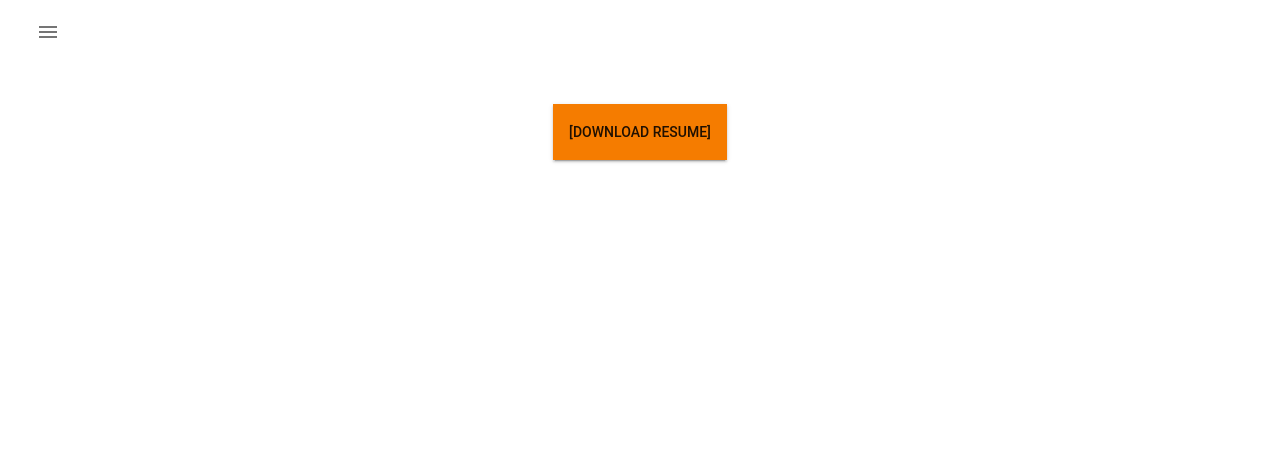
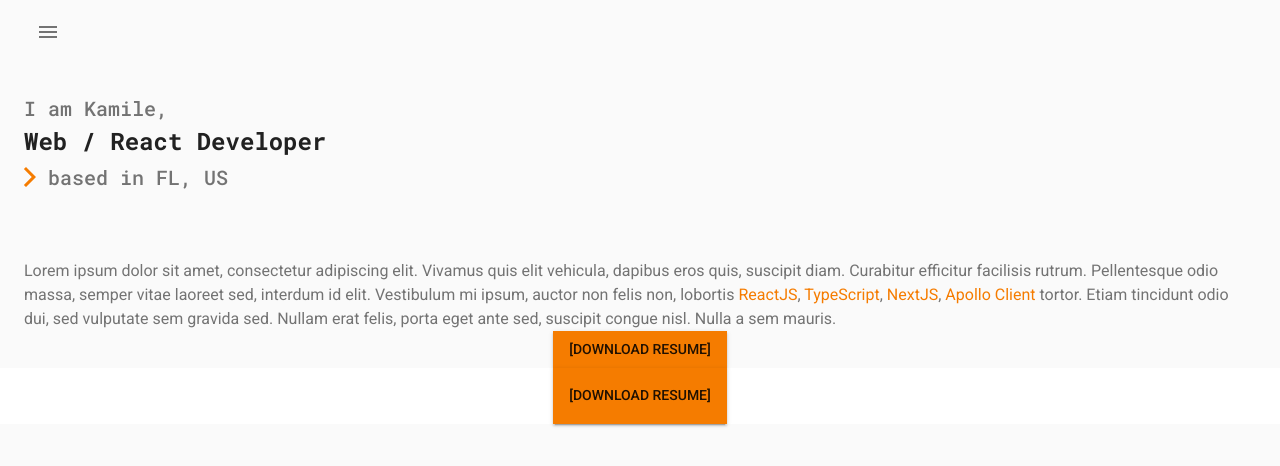
Before and after one commit to fufukha/my-portfolio, a Next.js app: page / in a window 1280 px wide. Shown: the top 466 px of the page. Built offline with nearby package versions, Linux system fonts and the light colour scheme.

Commit message:
fix material-ui & ssr

```diff
--- a/pages/_app.js
+++ /dev/null
@@ -1,15 +0,0 @@
-import { ThemeProvider } from '@material-ui/styles'
-import Layout from '../components/Layout'
-import theme from '../theme'
-
-const MyApp = ({ Component, pageProps }) => {
-  return (
-    <ThemeProvider theme={theme}>
-      <Layout>
-        <Component {...pageProps} />
-      </Layout>
-    </ThemeProvider>
-  )
-}
-
-export default MyApp
--- /dev/null
+++ b/pages/_app.tsx
@@ -0,0 +1,27 @@
+import { useEffect } from 'react'
+import { CssBaseline } from '@material-ui/core'
+import { ThemeProvider } from '@material-ui/styles'
+import Layout from '../components/Layout'
+import theme from '../theme'
+import { AppProps } from 'next/app'
+
+const MyApp = ({ Component, pageProps }: AppProps) => {
+  useEffect(() => {
+    // Remove the server-side injected CSS.
+    const jssStyles = document.querySelector('#jss-server-side')
+    if (jssStyles) {
+      jssStyles!.parentElement!.removeChild(jssStyles)!
+    }
+  }, [])
+
+  return (
+    <ThemeProvider theme={theme}>
+      <CssBaseline />
+      <Layout>
+        <Component {...pageProps} />
+      </Layout>
+    </ThemeProvider>
+  )
+}
+
+export default MyApp
--- /dev/null
+++ b/pages/_document.tsx
@@ -0,0 +1,68 @@
+import React from 'react';
+import Document, { Html, Head, Main, NextScript } from 'next/document';
+import { ServerStyleSheets } from '@material-ui/core/styles';
+import theme from '../theme';
+
+export default class MyDocument extends Document {
+  render() {
+    return (
+      <Html lang="en">
+        <Head>
+          {/* PWA primary color */}
+          <meta name="theme-color" content={theme.palette.primary.main} />
+          <link
+            rel="stylesheet"
+            href="https://fonts.googleapis.com/css?family=Roboto:300,400,500,700&display=swap"
+          />
+        </Head>
+        <body>
+          <Main />
+          <NextScript />
+        </body>
+      </Html>
+    );
+  }
+}
+
+// `getInitialProps` belongs to `_document` (instead of `_app`),
+// it's compatible with server-side generation (SSG).
+MyDocument.getInitialProps = async (ctx) => {
+  // Resolution order
+  //
+  // On the server:
+  // 1. app.getInitialProps
+  // 2. page.getInitialProps
+  // 3. document.getInitialProps
+  // 4. app.render
+  // 5. page.render
+  // 6. document.render
+  //
+  // On the server with error:
+  // 1. document.getInitialProps
+  // 2. app.render
+  // 3. page.render
+  // 4. document.render
+  //
+  // On the client
+  // 1. app.getInitialProps
+  // 2. page.getInitialProps
+  // 3. app.render
+  // 4. page.render
+
+  // Render app and page and get the context of the page with collected side effects.
+  const sheets = new ServerStyleSheets();
+  const originalRenderPage = ctx.renderPage;
+
+  ctx.renderPage = () =>
+    originalRenderPage({
+      enhanceApp: (App) => (props) => sheets.collect(<App {...props} />),
+    });
+
+  const initialProps = await Document.getInitialProps(ctx);
+
+  return {
+    ...initialProps,
+    // Styles fragment is rendered after the app and page rendering finish.
+    styles: [...React.Children.toArray(initialProps.styles), sheets.getStyleElement()],
+  };
+};
--- a/pages/index.js
+++ /dev/null
@@ -1,6 +0,0 @@
-export default function Home() {
-  return (
-    <div>
-    </div>
-  )
-}
--- /dev/null
+++ b/pages/index.tsx
@@ -0,0 +1,89 @@
+import { Button, Grid, makeStyles, Typography } from '@material-ui/core'
+import ArrowForwardIosIcon from '@material-ui/icons/ArrowForwardIos'
+
+const useStyles = makeStyles(({ palette }) => ({
+  section: {
+    height: '100%',
+    '& > header': {
+      marginBottom: '35px',
+    },
+  },
+  location: {
+    display: 'flex',
+    marginTop: '10px',
+    '& svg': {
+      transform: 'translateX(-6px)',
+    },
+  },
+  article: {
+    display: 'flex',
+    flexDirection: 'column',
+    justifyContent: 'space-between',
+    alignItems: 'center',
+    flex: 1,
+    marginTop: '35px',
+    '& p > span': {
+      color: palette.primary.main,
+    },
+    '& > button': {
+      width: '174px',
+    }
+  },
+}))
+
+export default function Home() {
+  const classes = useStyles()
+
+  return (
+    <Grid
+      className={classes.section}
+      container
+      component='section'
+      direction='column'
+    >
+      <Grid item component='header'>
+        <Typography
+          component='h1'
+          variant='h2'
+          color='textSecondary'
+          gutterBottom
+        >
+          I am Kamile,
+        </Typography>
+        <Typography component='h2' variant='h1' gutterBottom>
+          Web / React Developer
+        </Typography>
+        <div className={classes.location}>
+          <ArrowForwardIosIcon color='primary' />
+          <Typography component='h3' variant='h2' color='textSecondary'>
+            based in FL, US
+          </Typography>
+        </div>
+      </Grid>
+      <Grid
+      className={classes.article}
+        item
+        container
+        component='article'
+        direction='row'
+        justify='space-between'
+      >
+
+          <Typography variant='body1' color='textSecondary'>
+            Lorem ipsum dolor sit amet, consectetur adipiscing elit. Vivamus
+            quis elit vehicula, dapibus eros quis, suscipit diam. Curabitur
+            efficitur facilisis rutrum. Pellentesque odio massa, semper vitae
+            laoreet sed, interdum id elit. Vestibulum mi ipsum, auctor non felis
+            non, lobortis <span>ReactJS</span>, <span>TypeScript</span>,{' '}
+            <span>NextJS</span>, <span>Apollo Client</span> tortor. Etiam
+            tincidunt odio dui, sed vulputate sem gravida sed. Nullam erat
+            felis, porta eget ante sed, suscipit congue nisl. Nulla a sem
+            mauris.
+          </Typography>
+          <Button variant='contained' color='primary' size='medium'>
+            [download resume]
+          </Button>
+      </Grid>
+    </Grid>
+  )
+}
```
